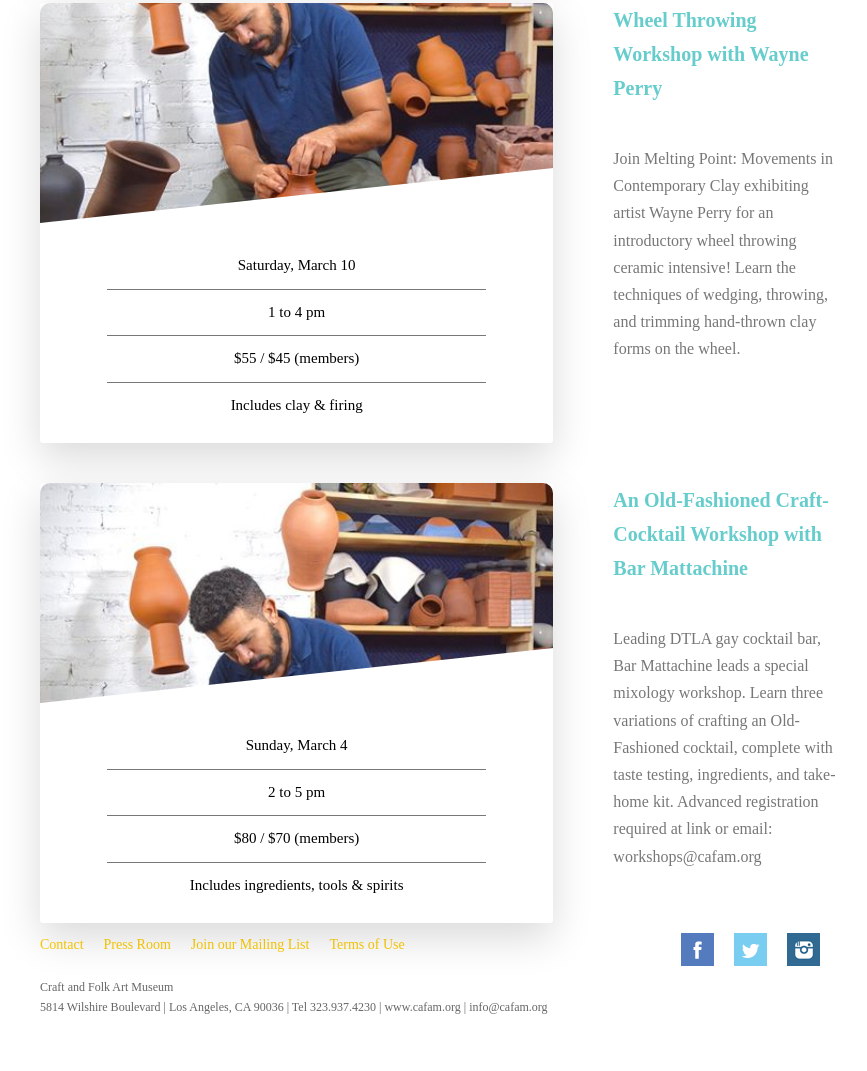
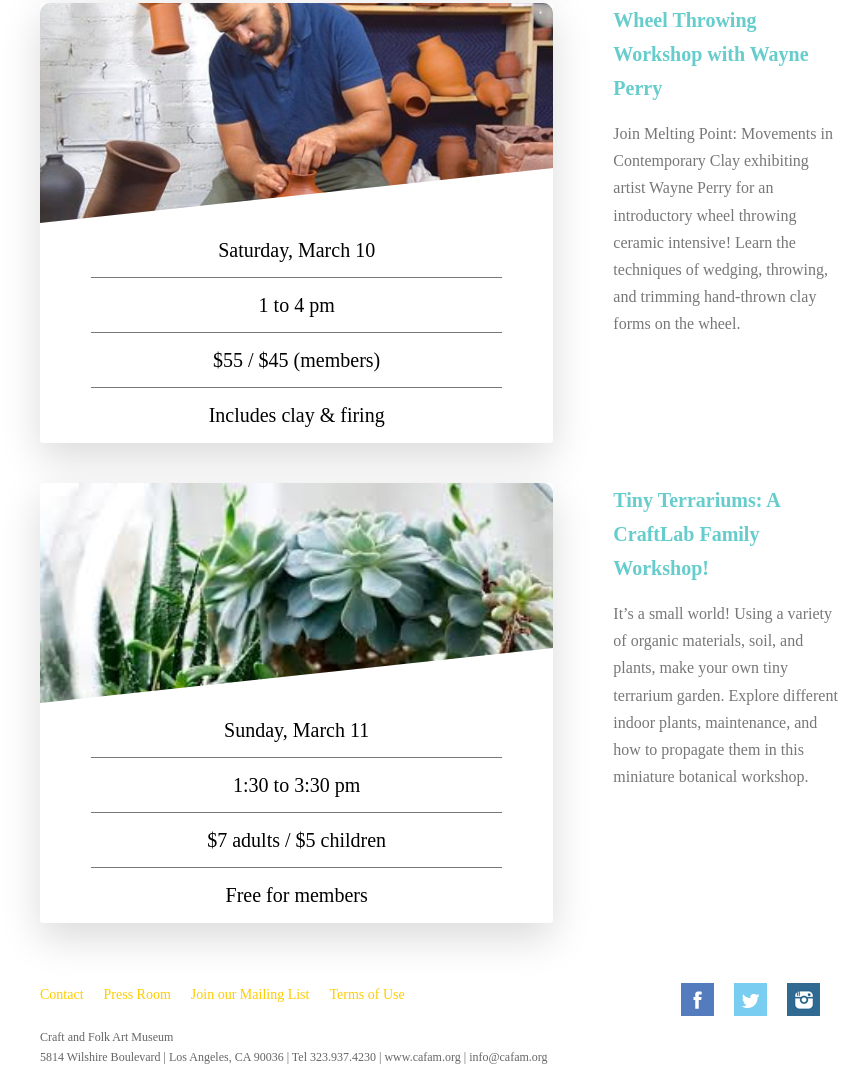
Before and after one commit to AlexEBall/CAFAM-Beacon-Project, a website: page firstFloor.html in a window 1280 px wide. Shown: the part 710-1781 px from the top of the page, without its empty margins (200-1067 px from the left). Before the commit the page ends 1748 px from the top, so only its background shows below. Drawn offline with Linux system fonts and the light colour scheme.

Commit message:
commit from last night

```diff
--- a/firstFloor.html
+++ b/firstFloor.html
@@ -57,7 +57,7 @@
                     </div>
                 </div>
                 <div class="col-1-of-3">
-                    <h2 class="heading-secondary u-margin-bottom-medium">An Old-Fashioned Craft-Cocktail Workshop with Bar Mattachine</h2>
+                    <h2 class="heading-secondary u-margin-bottom-small">An Old-Fashioned Craft-Cocktail Workshop with Bar Mattachine</h2>
                     <p class="paragraph">Leading DTLA gay cocktail bar, Bar Mattachine leads a special mixology workshop. Learn three variations of crafting an Old-Fashioned
                         cocktail, complete with taste testing, ingredients, and take-home kit. Advanced registration required at link or email:
                         workshops@cafam.org</p>
@@ -82,7 +82,7 @@
                     </div>
                 </div>
                 <div class="col-1-of-3">
-                    <h2 class="heading-secondary u-margin-bottom-medium">Wheel Throwing Workshop with Wayne Perry</h2>
+                    <h2 class="heading-secondary u-margin-bottom-small">Wheel Throwing Workshop with Wayne Perry</h2>
                     <p class="paragraph">Join Melting Point: Movements in Contemporary Clay exhibiting artist Wayne Perry for an introductory wheel throwing ceramic
                         intensive! Learn the techniques of wedging, throwing, and trimming hand-thrown clay forms on the wheel.</p>
                 </div>
@@ -96,20 +96,19 @@
                             </div>
                             <div class="card__details">
                                 <ul>
-                                    <li>Sunday, March 4</li>
-                                    <li>2 to 5 pm</li>
-                                    <li>$80 / $70 (members)</li>
-                                    <li>Includes ingredients, tools & spirits</li>
+                                    <li>Sunday, March 11</li>
+                                    <li>1:30 to 3:30 pm</li>
+                                    <li>$7 adults / $5 children</li>
+                                    <li>Free for members</li>
                                 </ul>
                             </div>
                         </div>
                     </div>
                 </div>
                 <div class="col-1-of-3">
-                    <h2 class="heading-secondary u-margin-bottom-medium">An Old-Fashioned Craft-Cocktail Workshop with Bar Mattachine</h2>
-                    <p class="paragraph">Leading DTLA gay cocktail bar, Bar Mattachine leads a special mixology workshop. Learn three variations of crafting
-                        an Old-Fashioned cocktail, complete with taste testing, ingredients, and take-home kit. Advanced registration
-                        required at link or email: workshops@cafam.org</p>
+                    <h2 class="heading-secondary u-margin-bottom-small">Tiny Terrariums: A CraftLab Family Workshop!</h2>
+                    <p class="paragraph">It’s a small world! Using a variety of organic materials, soil, and plants, make your own tiny terrarium garden. Explore
+                    different indoor plants, maintenance, and how to propagate them in this miniature botanical workshop.</p>
                 </div>
             </div>
         </section>
--- a/sass/components/_card.scss
+++ b/sass/components/_card.scss
@@ -8,7 +8,7 @@
 
     &__side {
         color: $color-white;
-        // font-size: 2rem;
+        font-size: 2rem;
         height: 44rem;
         position: absolute;
         top: 0;
@@ -43,12 +43,12 @@
         }
 
         &--3 {
-            background-image: url(../images/wayne.jpg);
+            background-image: url(../images/terraiums.jpeg);
         }
     }
 
      &__details {
-        padding: 2rem;
+        // padding: 2rem;
 
         ul {
             list-style: none;
@@ -58,7 +58,7 @@
 
             li {
                 text-align: center;
-                font-size: 1.5rem;
+                // font-size: 1.7rem;
                 padding: 1rem;
 
                 &:not(:last-child) {
--- a/sass/pages/_eventsPage.scss
+++ b/sass/pages/_eventsPage.scss
@@ -4,6 +4,6 @@
 }
 
 .push1 {
-    margin: 3rem 0;
+    margin: 10rem 0;
     content: "";
 }
```
Also changed, not shown: css/style.css, images/terraiums.jpeg (added).
